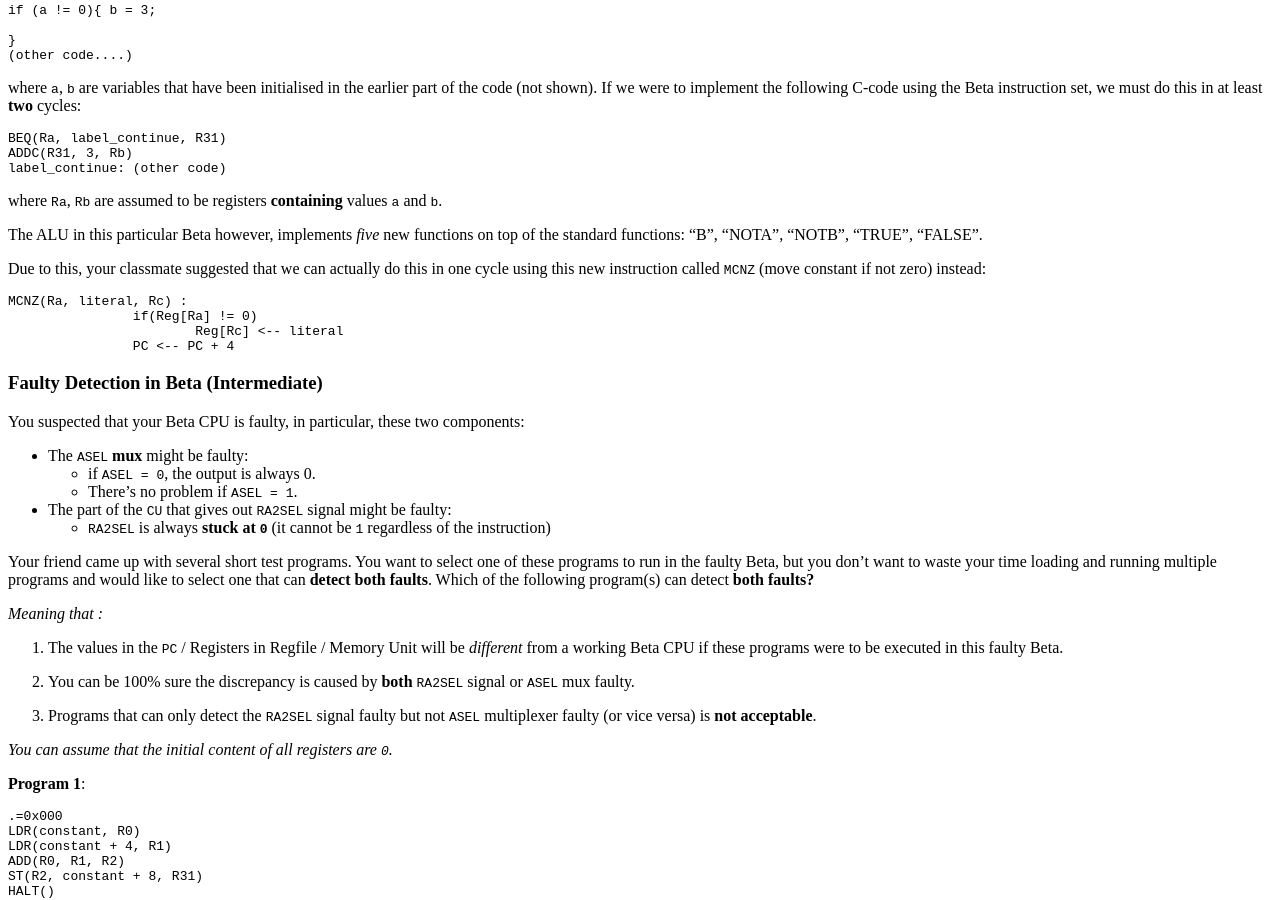
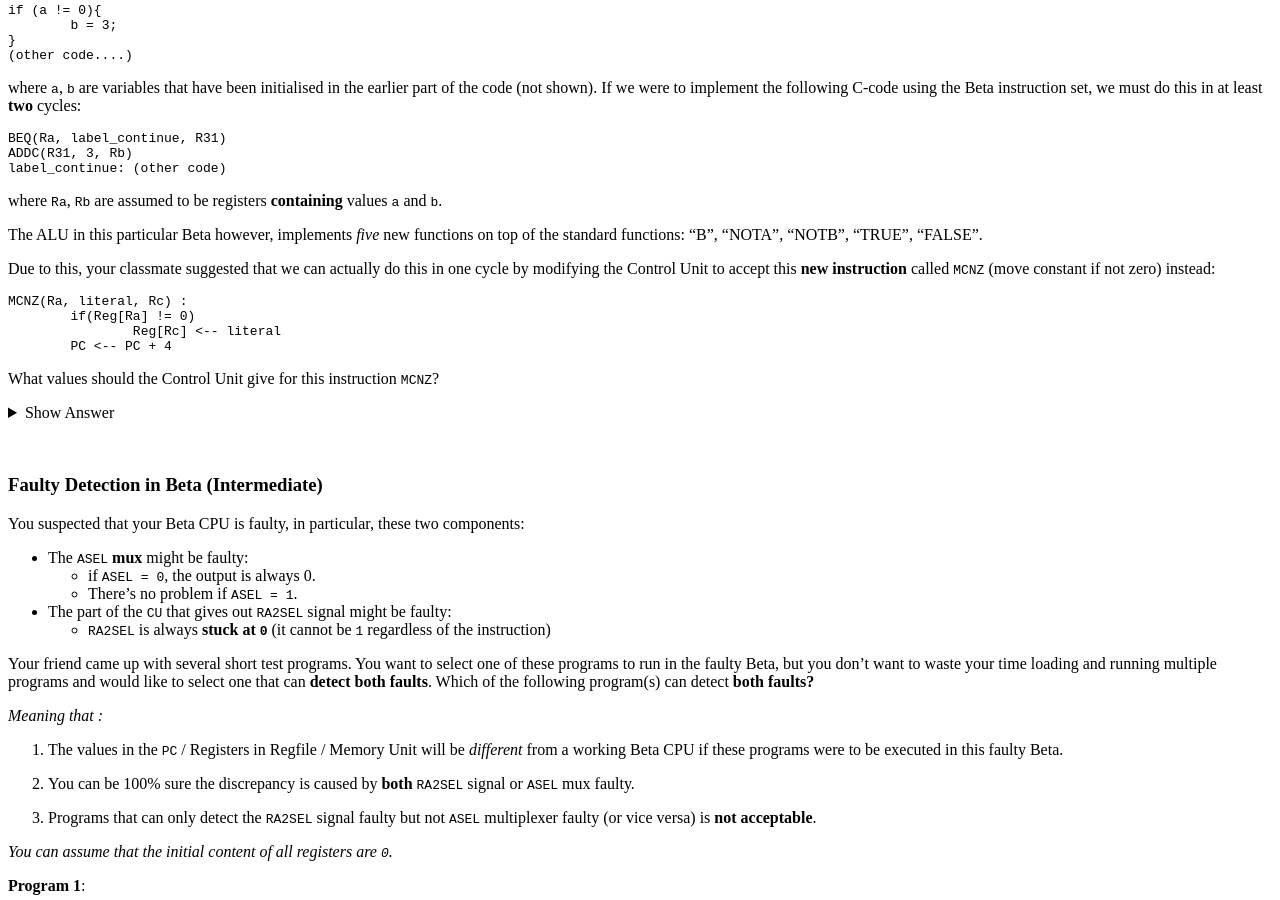
Before and after one commit to natalieagus/natalieagus.github.io, a Jekyll site: the page built from 50002/50002problem_set_5.md, in a window 1280 px wide and 900 px high, scrolled down 3810 px. Built offline with Jekyll 4.4.1, drawn with Linux system fonts in a browser that asks for light colours; formulas are drawn with MathJax 3; a script that is not in the unit is left out; the repository's description, which GitHub fills in, is left out.

Commit message:
50002/50002problem_set_5.md updated from https://stackedit.io/

````diff
--- a/50002/50002problem_set_5.md
+++ b/50002/50002problem_set_5.md
@@ -294,8 +294,8 @@ Reg[Rc] <-- (PC+4)+4*SXT(C)
 Given the following C-code:
 
 ```
-if (a != 0){ b = 3;
-
+if (a != 0){
+	b = 3;
 }
 (other code....)
 ```
@@ -312,14 +312,28 @@ where `Ra`, `Rb` are assumed to be registers **containing** values `a` and `b`.
 
 The ALU in this particular  Beta however, implements *five* new functions on top of the standard functions: “B”, “NOTA”, “NOTB”, “TRUE”, “FALSE”.
 
-Due to this, your classmate suggested that we can actually do this in one cycle using this new instruction called `MCNZ` (move constant if not zero) instead:
+Due to this, your classmate suggested that we can actually do this in one cycle by modifying the Control Unit to accept  this **new instruction** called `MCNZ` (move constant if not zero) instead:
 
 ```
 MCNZ(Ra, literal, Rc) :
-		if(Reg[Ra] != 0)
-			Reg[Rc] <-- literal
-		PC <-- PC + 4
+	if(Reg[Ra] != 0)
+		Reg[Rc] <-- literal
+	PC <-- PC + 4
 ```
+
+What values should the Control Unit give for this instruction `MCNZ`?
+
+{::options parse_block_html="true" /}
+<details>
+<summary markdown="span">Show Answer</summary>
+
+$$\begin{matrix}
+	PCSEL & RA2SEL & ASEL & BSEL& WDSEL & ALUFN & WR & WERF & WASEL \\
+	\hline
+	0 & 0 & 0 & 0 & 2 & ADD & 0 & 1 & 0 \end{matrix}$$
+</details>
+<br/>
+{::options parse_block_html="false" /}
 
 
 ### Faulty Detection in Beta (Intermediate)
````
Also changed, not shown: other parts of 50002/50002problem_set_5.md (+1 -1 lines).
